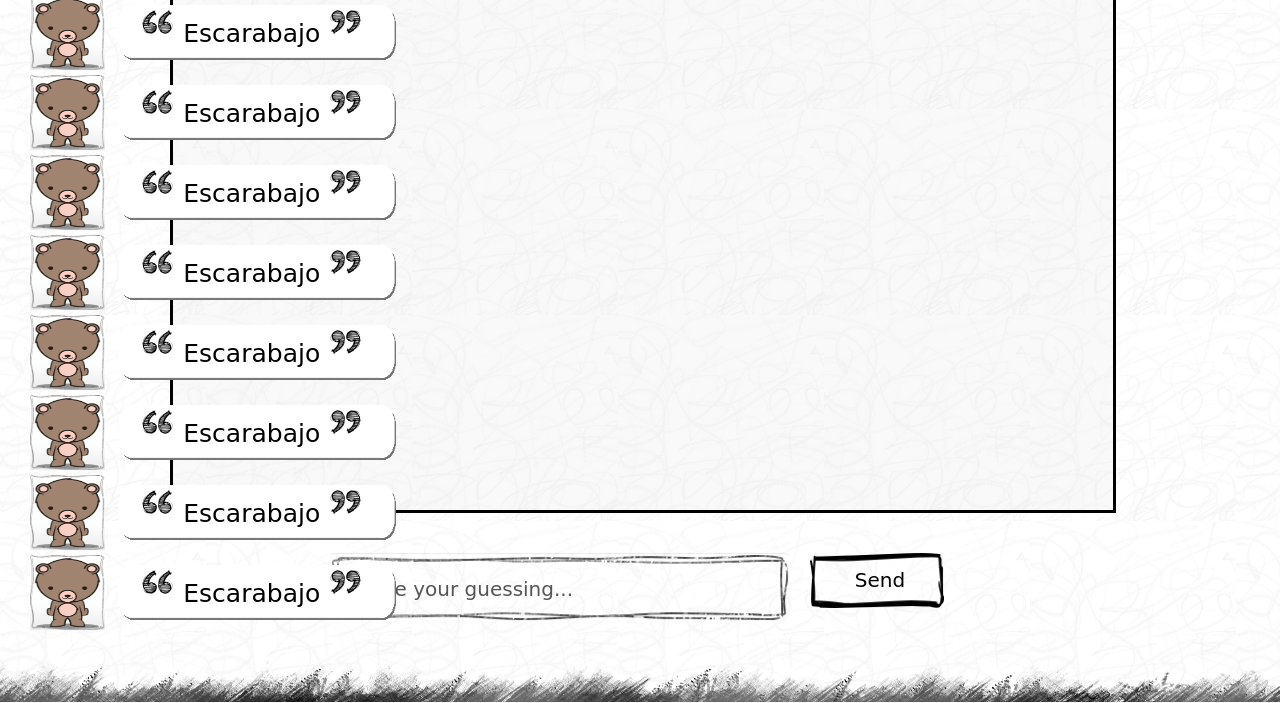
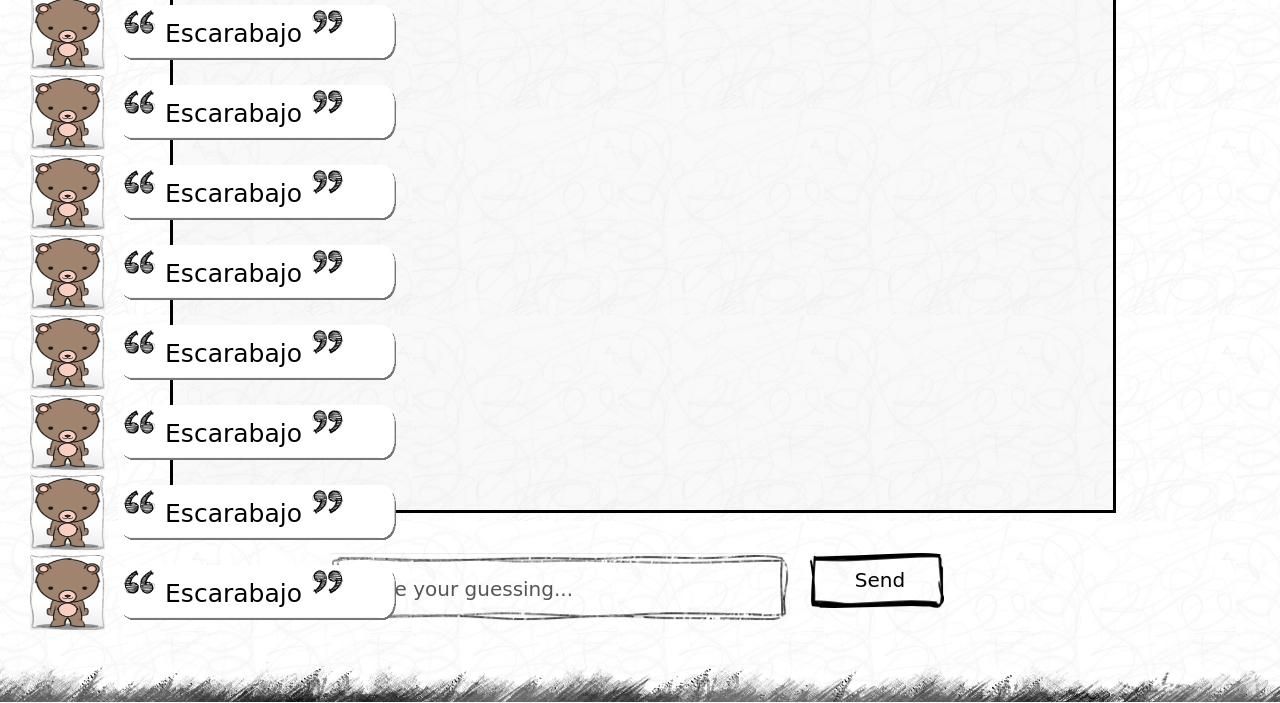
Before and after one commit to h3r/demonstruable, a plain HTML site: page index.html in a window 1280 px wide. Shown: the part 97-800 px from the top of the page. Drawn offline with nearby package versions, Linux system fonts and the light colour scheme; a web font is replaced by a local one.

```diff
--- a/views/game-layout.html
+++ b/views/game-layout.html
@@ -5,42 +5,42 @@
 
     <div class="avatar row-fluid">
         <div class="span3 avatarimg"></div>
-        <div class="span9 message"><div class="hs_comma_first offset1"> </div><div class="message-content">Escarabajo</div><div class="hs_comma_second"> </div></div>
+        <div class="span9 message"><div class="hs_comma_first"> </div><div class="message-content">Escarabajo</div><div class="hs_comma_second"> </div></div>
     </div>
 
     <div class="avatar row-fluid">
         <div class="span3 avatarimg"></div>
-        <div class="span9 message"><div class="hs_comma_first offset1"> </div><div class="message-content">Escarabajo</div><div class="hs_comma_second"> </div></div>
+        <div class="span9 message"><div class="hs_comma_first"> </div><div class="message-content">Escarabajo</div><div class="hs_comma_second"> </div></div>
     </div>
 
     <div class="avatar row-fluid">
         <div class="span3 avatarimg"></div>
-        <div class="span9 message"><div class="hs_comma_first offset1"> </div><div class="message-content">Escarabajo</div><div class="hs_comma_second"> </div></div>
+        <div class="span9 message"><div class="hs_comma_first"> </div><div class="message-content">Escarabajo</div><div class="hs_comma_second"> </div></div>
     </div>
 
     <div class="avatar row-fluid">
         <div class="span3 avatarimg"></div>
-        <div class="span9 message"><div class="hs_comma_first offset1"> </div><div class="message-content">Escarabajo</div><div class="hs_comma_second"> </div></div>
+        <div class="span9 message"><div class="hs_comma_first"> </div><div class="message-content">Escarabajo</div><div class="hs_comma_second"> </div></div>
     </div>
 
     <div class="avatar row-fluid">
         <div class="span3 avatarimg"></div>
-        <div class="span9 message"><div class="hs_comma_first offset1"> </div><div class="message-content">Escarabajo</div><div class="hs_comma_second"> </div></div>
+        <div class="span9 message"><div class="hs_comma_first"> </div><div class="message-content">Escarabajo</div><div class="hs_comma_second"> </div></div>
     </div>
 
     <div class="avatar row-fluid">
         <div class="span3 avatarimg"></div>
-        <div class="span9 message"><div class="hs_comma_first offset1"> </div><div class="message-content">Escarabajo</div><div class="hs_comma_second"> </div></div>
+        <div class="span9 message"><div class="hs_comma_first"> </div><div class="message-content">Escarabajo</div><div class="hs_comma_second"> </div></div>
     </div>
 
     <div class="avatar row-fluid">
         <div class="span3 avatarimg"></div>
-        <div class="span9 message"><div class="hs_comma_first offset1"> </div><div class="message-content">Escarabajo</div><div class="hs_comma_second"> </div></div>
+        <div class="span9 message"><div class="hs_comma_first"> </div><div class="message-content">Escarabajo</div><div class="hs_comma_second"> </div></div>
     </div>
 
     <div class="avatar row-fluid">
         <div class="span3 avatarimg"></div>
-        <div class="span9 message"><div class="hs_comma_first offset1"> </div><div class="message-content">Escarabajo</div><div class="hs_comma_second"> </div></div>
+        <div class="span9 message"><div class="hs_comma_first"> </div><div class="message-content">Escarabajo</div><div class="hs_comma_second"> </div></div>
     </div>
 
 
```
